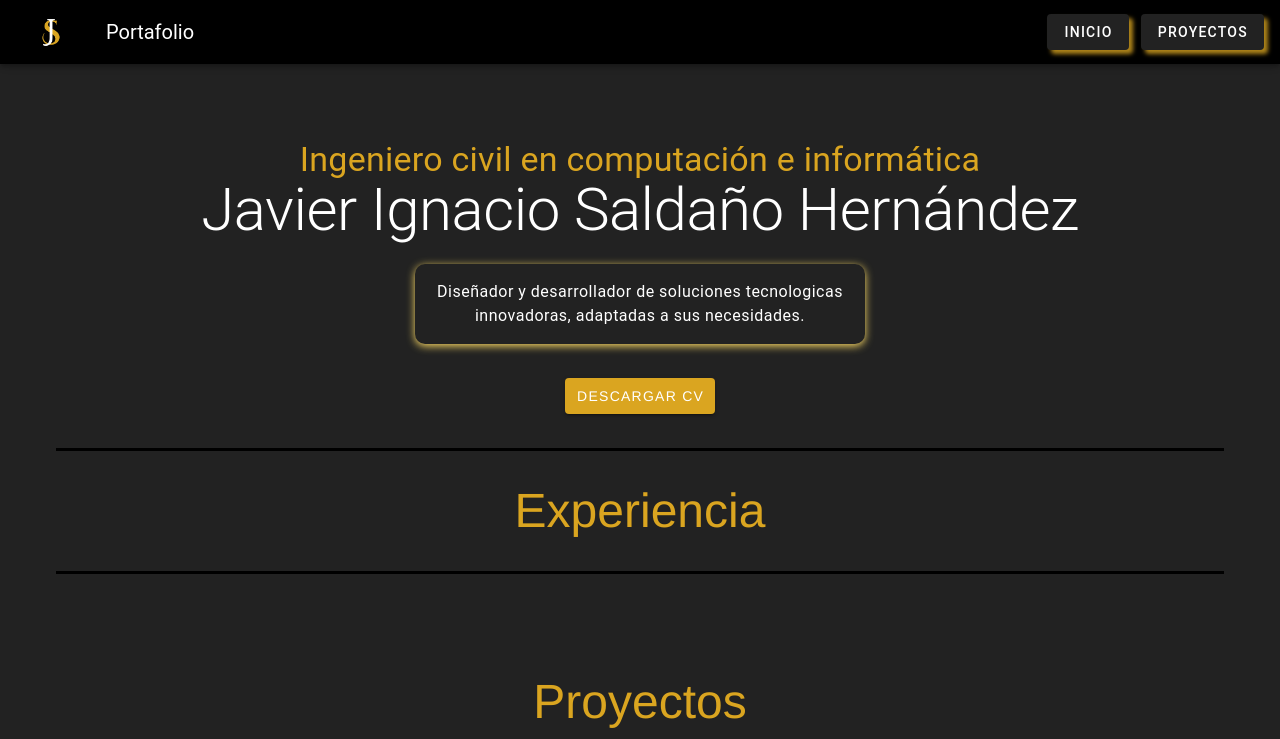
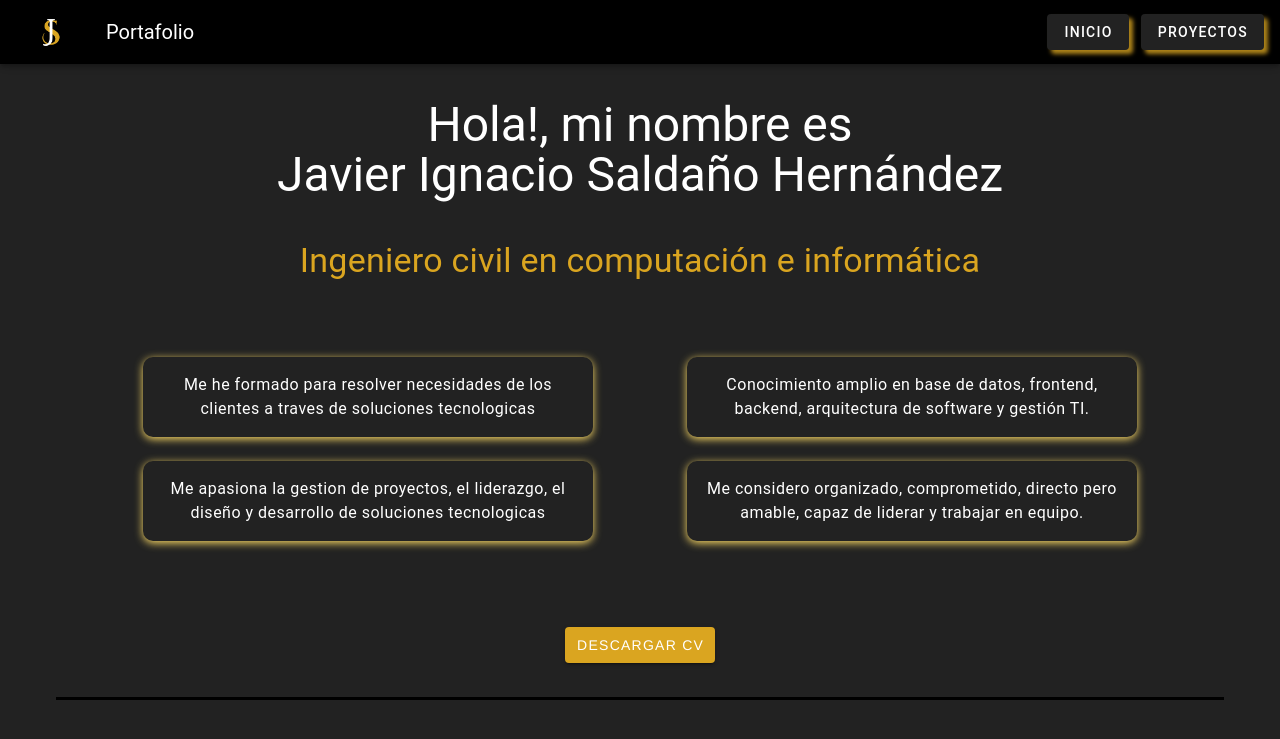
Before and after one commit to vorki1/portafolio, a Vue app: page / in a window 1280 px wide. Shown: the top 739 px of the page. Built offline with nearby package versions, Linux system fonts and the light colour scheme.

Commit message:
Mejoras puntuales de sobre mi y estilo en general

```diff
--- a/public/index.html
+++ b/public/index.html
@@ -4,7 +4,7 @@
     <meta charset="utf-8">
     <meta http-equiv="X-UA-Compatible" content="IE=edge">
     <meta name="viewport" content="width=device-width,initial-scale=1.0">
-    <link rel="icon" href="<%= BASE_URL %>favicon.ico">
+    <link rel="icon" href="logo_javier_saldano.ico" type="image/x-icon">
     <title><%= htmlWebpackPlugin.options.title %></title>
   </head>
   <body>
--- a/src/App.vue
+++ b/src/App.vue
@@ -11,7 +11,7 @@
     </v-main>
       <footer class="footer-bar">
         <div class="footer-content">
-          <span>© 2025 Javier Ignacio Saldaño Hernández</span>
+          <span>© 2025 Diseñador y desarrollador de software</span>
         </div>
       </footer>
   </v-app>
@@ -36,7 +36,7 @@ export default defineComponent({
   -moz-osx-font-smoothing: grayscale;
   text-align: center;
   color: rgba(255, 255, 255, 1);
-  margin-top: 60px;
+  margin-top: 20px;
   background-color: rgba(34, 34, 34, 1);
   min-height: 100vh;
 }
--- a/src/components/ContactoPersonal.vue
+++ b/src/components/ContactoPersonal.vue
@@ -25,9 +25,10 @@
             v-model="mensaje"
             />
             <v-btn
+            class="boton-send"
             @click="enviarFormulario"
             >
-                Send
+                Enviar
             </v-btn>
         </v-col>
         <v-col cols="12" md="7">
@@ -105,6 +106,12 @@ export default defineComponent({
 .style-icons{
     background-color: rgba(34, 34, 34, 1);
     margin: 10px;
-
+}
+.boton-send{
+    height: 40px;
+    width: 150px;
+    color: #fff;
+    background-color: rgba(218, 165, 32, 1);
+    border-radius: 100px;
 }
 </style>
--- a/src/views/HomePage.vue
+++ b/src/views/HomePage.vue
@@ -1,18 +1,31 @@
 <template>
-  <div>
-    <p class="text-h4" style="color: rgba(218, 165, 32, 1)">Ingeniero civil en computación e informática</p>
-    <p class="text-h2">Javier Ignacio Saldaño Hernández</p>
-    <p class="text-body-1 caja-texto">
-      Diseñador y desarrollador de soluciones tecnologicas innovadoras,
-      adaptadas a sus necesidades.
-    </p>
-  </div>
+    <p class="text-h3" style="margin-bottom: 40px;">Hola!, mi nombre es<br/> Javier Ignacio Saldaño Hernández</p>
+    <p class="text-h4" style="color: rgba(218, 165, 32, 1); margin: 20px;">Ingeniero civil en computación e informática</p>
+  <v-row style="margin: 40px;">
+    <v-col cols="12" md="6">
+      <p class="text-body-1 caja-texto">
+        Me he formado para resolver necesidades de los clientes a traves de soluciones tecnologicas
+      </p>
+      <p class="text-body-1 caja-texto">
+        Me apasiona la gestion de proyectos, el liderazgo, el diseño y desarrollo de soluciones tecnologicas
+      </p>
+    </v-col>
+    <v-col cols="12" md="6">
+      <p class="text-body-1 caja-texto">
+        Conocimiento amplio en base de datos, frontend, backend, arquitectura de software y gestión TI.
+      </p>
+      <p class="text-body-1 caja-texto">
+        Me considero organizado, comprometido, directo pero amable, capaz de liderar y trabajar en equipo.
+      </p>
+    </v-col>
+  </v-row>
   <v-btn class="boton-home">Descargar CV</v-btn>
   <hr class="division"/>
   <p class="text-title">Experiencia</p>
   <hr class="division"/>
   <br id="proyectos">
   <br>
+  <p>Añadir más espacio a los lados</p>
   <p class="text-title" >Proyectos</p>
   <div v-for="(proyecto, index) in proyectos" :key="index">
     <ProyectosRealizados
@@ -27,10 +40,6 @@
   <hr class="division"/>
   <p class="text-title">Stack tecnologico</p>
   <StackTecnologico />
-  <hr class="division"/>
-  <router-link to="aboutMe">
-    <v-btn>Sobre mi</v-btn>
-  </router-link>
   <hr class="division"/>
   <p class="text-title">certificados</p>
   <hr class="division"/>
```
Also changed, not shown: 1 other file (tests, documents, lock files or other folders).
